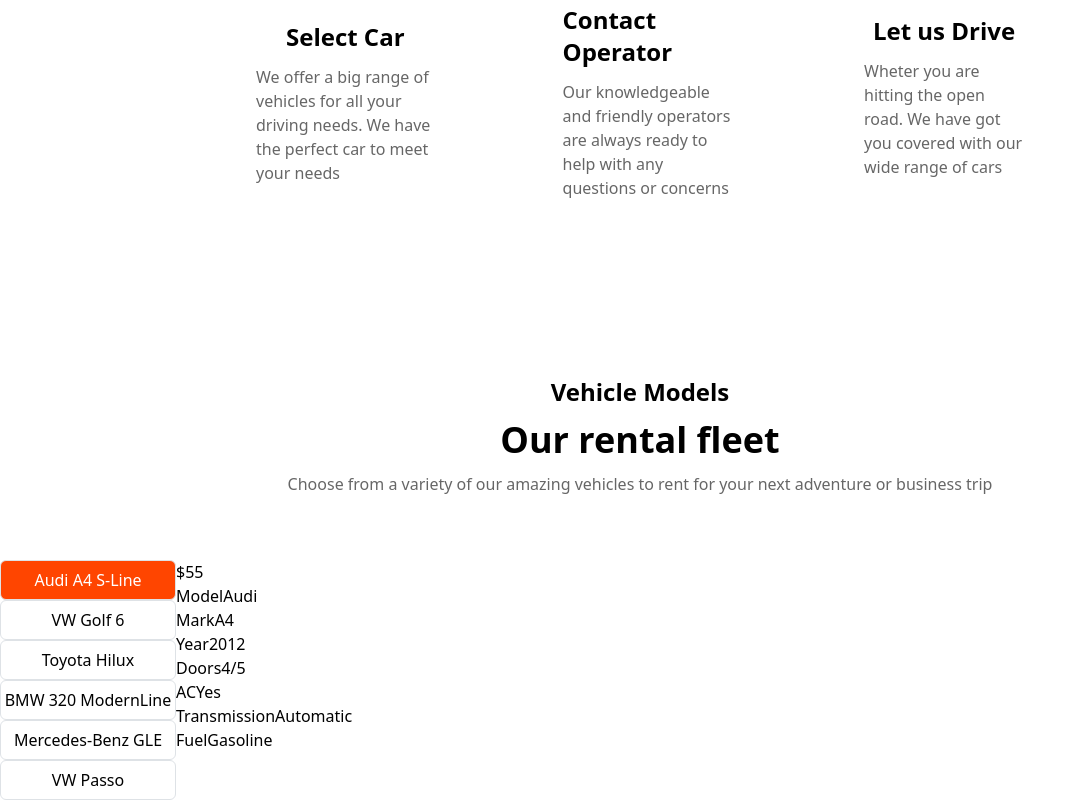
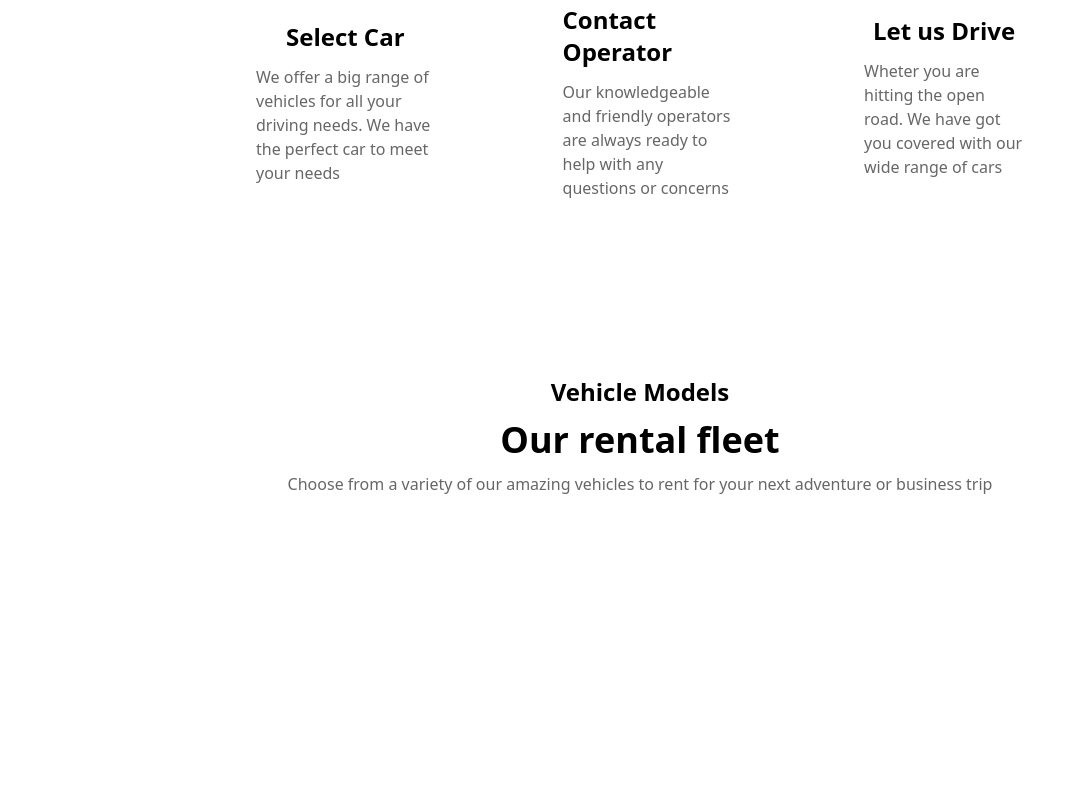
Before and after one commit to joelkimr/car-rental, a Next.js app: page / in a window 1280 px wide. Shown: the part 1675-2475 px from the top of the page, without its empty margins (0-1085 px from the left). After the commit the page ends 2235 px from the top, so only its background shows below. Built offline with nearby package versions, Linux system fonts and the light colour scheme.

Commit message:
ft-model

```diff
--- a/components/Model.tsx
+++ b/components/Model.tsx
@@ -1,225 +1,225 @@
 import React, { useState } from 'react';
 
 const Model = () => {
-  const [selected, setSelected] = useState(0);
-  const cars = [
-    {
-      Type: 'Audi A4 S-Line',
-      details: [
-        {
-          price: '$55',
-        },
-        {
-          carmode: 'Model',
-          car: 'Audi',
-        },
-        {
-          carmode: 'Mark',
-          car: 'A4',
-        },
-        {
-          carmode: 'Year',
-          car: '2012',
-        },
-        {
-          carmode: 'Doors',
-          car: '4/5',
-        },
-        {
-          carmode: 'AC',
-          car: 'Yes',
-        },
-        {
-          carmode: 'Transmission',
-          car: 'Automatic',
-        },
-        {
-          carmode: 'Fuel',
-          car: 'Gasoline',
-        },
-      ],
-    },
-    {
-      Type: 'VW Golf 6',
-      details: [
-        {
-          price: '$48',
-        },
-        {
-          carmode: 'Model',
-          car: 'Golf',
-        },
-        {
-          carmode: 'Mark',
-          car: 'Volkswagen',
-        },
-        {
-          carmode: 'Year',
-          car: '2008',
-        },
-        {
-          carmode: 'Doors',
-          car: '4/5',
-        },
-        {
-          carmode: 'AC',
-          car: 'Yes',
-        },
-        {
-          carmode: 'Transmission',
-          car: 'Automatic',
-        },
-        {
-          carmode: 'Fuel',
-          car: 'Hybrid',
-        },
-      ],
-    },
-    {
-      Type: 'Toyota Hilux',
-      details: [
-        {
-          price: '$55',
-        },
-        {
-          carmode: 'Model',
-          car: 'Hilux',
-        },
-        {
-          carmode: 'Mark',
-          car: 'Toyota',
-        },
-        {
-          carmode: 'Year',
-          car: '2006',
-        },
-        {
-          carmode: 'Doors',
-          car: '4',
-        },
-        {
-          carmode: 'AC',
-          car: 'Yes',
-        },
-        {
-          carmode: 'Transmission',
-          car: 'Automatic',
-        },
-        {
-          carmode: 'Fuel',
-          car: 'Diesel',
-        },
-      ],
-    },
-    {
-      Type: 'BMW 320 ModernLine',
-      details: [
-        {
-          price: '$55',
-        },
-        {
-          carmode: 'Model',
-          car: '320',
-        },
-        {
-          carmode: 'Mark',
-          car: 'BMW',
-        },
-        {
-          carmode: 'Year',
-          car: '2014',
-        },
-        {
-          carmode: 'Doors',
-          car: '4/5',
-        },
-        {
-          carmode: 'AC',
-          car: 'Yes',
-        },
-        {
-          carmode: 'Transmission',
-          car: 'Manuel',
-        },
-        {
-          carmode: 'Fuel',
-          car: 'Diesel',
-        },
-      ],
-    },
-    {
-      Type: 'Mercedes-Benz GLE',
-      details: [
-        {
-          price: '$55',
-        },
-        {
-          carmode: 'Model',
-          car: 'Benz GLE',
-        },
-        {
-          carmode: 'Mark',
-          car: 'Mercedes',
-        },
-        {
-          carmode: 'Year',
-          car: '2009',
-        },
-        {
-          carmode: 'Doors',
-          car: '4/5',
-        },
-        {
-          carmode: 'AC',
-          car: 'Yes',
-        },
-        {
-          carmode: 'Transmission',
-          car: 'Automatic',
-        },
-        {
-          carmode: 'Fuel',
-          car: 'Gasoline',
-        },
-      ],
-    },
-    {
-      Type: 'VW Passo',
-      details: [
-        {
-          price: '$55',
-        },
-        {
-          carmode: 'Model',
-          car: 'Passo',
-        },
-        {
-          carmode: 'Mark',
-          car: 'Toyota',
-        },
-        {
-          carmode: 'Year',
-          car: '2006',
-        },
-        {
-          carmode: 'Doors',
-          car: '4/5',
-        },
-        {
-          carmode: 'AC',
-          car: 'Yes',
-        },
-        {
-          carmode: 'Transmission',
-          car: 'Automatic',
-        },
-        {
-          carmode: 'Fuel',
-          car: 'Hybrid',
-        },
-      ],
-    },
-  ];
+  //   const [selected, setSelected] = useState(0);
+  //   const cars = [
+  //     {
+  //       Type: 'Audi A4 S-Line',
+  //       details: [
+  //         {
+  //           price: '$55',
+  //         },
+  //         {
+  //           carmode: 'Model',
+  //           car: 'Audi',
+  //         },
+  //         {
+  //           carmode: 'Mark',
+  //           car: 'A4',
+  //         },
+  //         {
+  //           carmode: 'Year',
+  //           car: '2012',
+  //         },
+  //         {
+  //           carmode: 'Doors',
+  //           car: '4/5',
+  //         },
+  //         {
+  //           carmode: 'AC',
+  //           car: 'Yes',
+  //         },
+  //         {
+  //           carmode: 'Transmission',
+  //           car: 'Automatic',
+  //         },
+  //         {
+  //           carmode: 'Fuel',
+  //           car: 'Gasoline',
+  //         },
+  //       ],
+  //     },
+  //     {
+  //       Type: 'VW Golf 6',
+  //       details: [
+  //         {
+  //           price: '$48',
+  //         },
+  //         {
+  //           carmode: 'Model',
+  //           car: 'Golf',
+  //         },
+  //         {
+  //           carmode: 'Mark',
+  //           car: 'Volkswagen',
+  //         },
+  //         {
+  //           carmode: 'Year',
+  //           car: '2008',
+  //         },
+  //         {
+  //           carmode: 'Doors',
+  //           car: '4/5',
+  //         },
+  //         {
+  //           carmode: 'AC',
+  //           car: 'Yes',
+  //         },
+  //         {
+  //           carmode: 'Transmission',
+  //           car: 'Automatic',
+  //         },
+  //         {
+  //           carmode: 'Fuel',
+  //           car: 'Hybrid',
+  //         },
+  //       ],
+  //     },
+  //     {
+  //       Type: 'Toyota Hilux',
+  //       details: [
+  //         {
+  //           price: '$55',
+  //         },
+  //         {
+  //           carmode: 'Model',
+  //           car: 'Hilux',
+  //         },
+  //         {
+  //           carmode: 'Mark',
+  //           car: 'Toyota',
+  //         },
+  //         {
+  //           carmode: 'Year',
+  //           car: '2006',
+  //         },
+  //         {
+  //           carmode: 'Doors',
+  //           car: '4',
+  //         },
+  //         {
+  //           carmode: 'AC',
+  //           car: 'Yes',
+  //         },
+  //         {
+  //           carmode: 'Transmission',
+  //           car: 'Automatic',
+  //         },
+  //         {
+  //           carmode: 'Fuel',
+  //           car: 'Diesel',
+  //         },
+  //       ],
+  //     },
+  //     {
+  //       Type: 'BMW 320 ModernLine',
+  //       details: [
+  //         {
+  //           price: '$55',
+  //         },
+  //         {
+  //           carmode: 'Model',
+  //           car: '320',
+  //         },
+  //         {
+  //           carmode: 'Mark',
+  //           car: 'BMW',
+  //         },
+  //         {
+  //           carmode: 'Year',
+  //           car: '2014',
+  //         },
+  //         {
+  //           carmode: 'Doors',
+  //           car: '4/5',
+  //         },
+  //         {
+  //           carmode: 'AC',
+  //           car: 'Yes',
+  //         },
+  //         {
+  //           carmode: 'Transmission',
+  //           car: 'Manuel',
+  //         },
+  //         {
+  //           carmode: 'Fuel',
+  //           car: 'Diesel',
+  //         },
+  //       ],
+  //     },
+  //     {
+  //       Type: 'Mercedes-Benz GLE',
+  //       details: [
+  //         {
+  //           price: '$55',
+  //         },
+  //         {
+  //           carmode: 'Model',
+  //           car: 'Benz GLE',
+  //         },
+  //         {
+  //           carmode: 'Mark',
+  //           car: 'Mercedes',
+  //         },
+  //         {
+  //           carmode: 'Year',
+  //           car: '2009',
+  //         },
+  //         {
+  //           carmode: 'Doors',
+  //           car: '4/5',
+  //         },
+  //         {
+  //           carmode: 'AC',
+  //           car: 'Yes',
+  //         },
+  //         {
+  //           carmode: 'Transmission',
+  //           car: 'Automatic',
+  //         },
+  //         {
+  //           carmode: 'Fuel',
+  //           car: 'Gasoline',
+  //         },
+  //       ],
+  //     },
+  //     {
+  //       Type: 'VW Passo',
+  //       details: [
+  //         {
+  //           price: '$55',
+  //         },
+  //         {
+  //           carmode: 'Model',
+  //           car: 'Passo',
+  //         },
+  //         {
+  //           carmode: 'Mark',
+  //           car: 'Toyota',
+  //         },
+  //         {
+  //           carmode: 'Year',
+  //           car: '2006',
+  //         },
+  //         {
+  //           carmode: 'Doors',
+  //           car: '4/5',
+  //         },
+  //         {
+  //           carmode: 'AC',
+  //           car: 'Yes',
+  //         },
+  //         {
+  //           carmode: 'Transmission',
+  //           car: 'Automatic',
+  //         },
+  //         {
+  //           carmode: 'Fuel',
+  //           car: 'Hybrid',
+  //         },
+  //       ],
+  //     },
+  //   ];
 
   return (
     <>
@@ -232,7 +232,7 @@
             adventure or business trip
           </p>
         </div>
-        <div className='flex flex-row'>
+        {/* <div className='flex flex-row'>
           <div className='flex flex-col'>
             {cars.map((models, key) => {
               return (
@@ -255,7 +255,7 @@
           <div>
             <RowOne data={cars[selected]} />
           </div>
-        </div>
+        </div> */}
       </section>
     </>
   );
@@ -263,29 +263,29 @@
 
 export default Model;
 
-const RowOne = ({ data }: { data: any }) => {
-  console.log(data);
-  return (
-    <>
-      <div className=''>
-        {data.details.map((detail: any, key: number) => {
-          return (
-            <div key={key}>
-              <div>
-                <p>{detail.price}</p>
-              </div>
-              <div className='flex flex-row'>
-                <div>
-                  <p>{detail.carmode}</p>
-                </div>
-                <div>
-                  <p>{detail.car}</p>
-                </div>
-              </div>
-            </div>
-          );
-        })}
-      </div>
-    </>
-  );
-};
+// const RowOne = ({ data }: { data: any }) => {
+//   console.log(data);
+//   return (
+//     <>
+//       <div className=''>
+//         {data.details.map((detail: any, key: number) => {
+//           return (
+//             <div key={key}>
+//               <div>
+//                 <p>{detail.price}</p>
+//               </div>
+//               <div className='flex flex-row'>
+//                 <div>
+//                   <p>{detail.carmode}</p>
+//                 </div>
+//                 <div>
+//                   <p>{detail.car}</p>
+//                 </div>
+//               </div>
+//             </div>
+//           );
+//         })}
+//       </div>
+//     </>
+//   );
+// };
```
Also changed, not shown: .eslintrc.js (added), .eslintrc.json.
